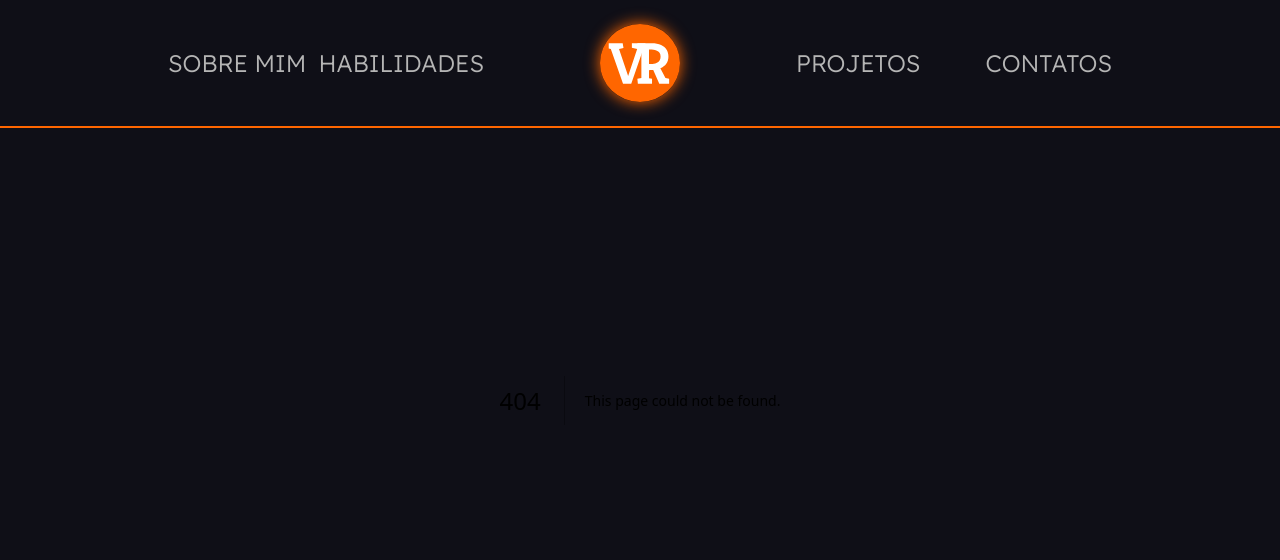
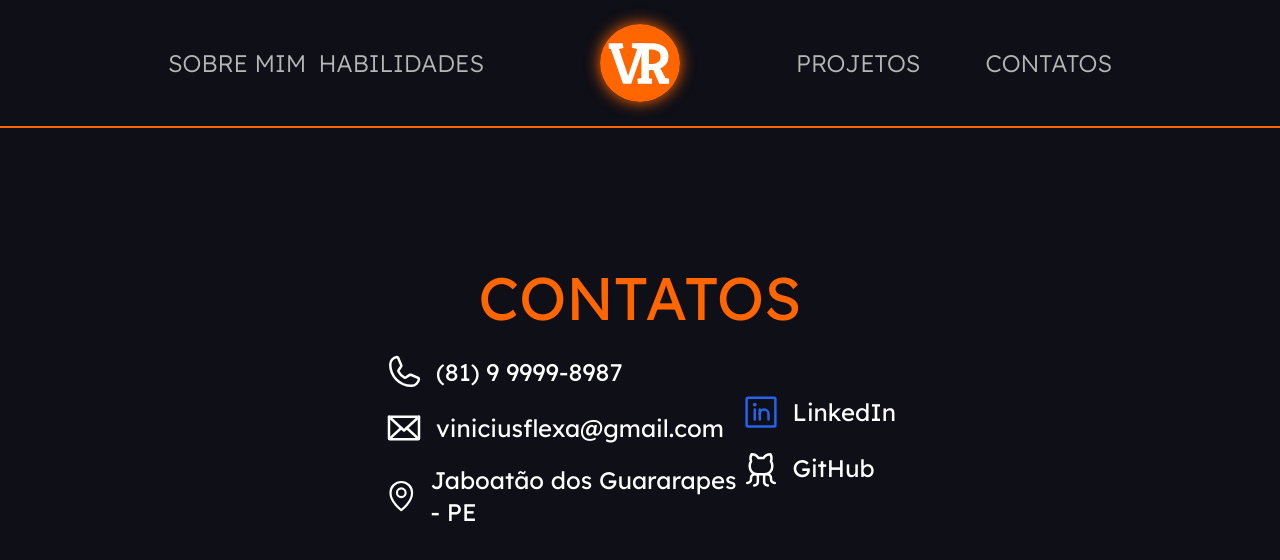
Before and after one commit to ViniciusRCSilva/Portfolio, a Next.js app: page /contatos in a window 1280 px wide. Before the commit this address had no page. Shown: the top 560 px of the page. Built offline with nearby package versions, Linux system fonts and the light colour scheme.

Commit message:
contatos desktop version

```diff
--- /dev/null
+++ b/src/pages/contatos.tsx
@@ -0,0 +1,60 @@
+import Link from "next/link";
+import { Envelope, GithubLogo, LinkedinLogo, MapPin, Phone } from "phosphor-react";
+
+export default function contatos(){
+    return(
+        <div className="z-0 flex w-full h-screen justify-center text-white">
+
+            {/* mobile section */}
+            <div className="flex md:hidden flex-col w-[80%] items-center justify-center gap-6">
+                <p className="text-4xl text-[#FF6600]">CONTATOS</p>
+
+            </div>
+
+            {/* desktop section */}
+            <div className="hidden md:flex flex-col w-[80%] items-center justify-center gap-6">
+                <p className="text-6xl text-[#FF6600]">CONTATOS</p>
+
+                <div className="flex flex-row w-[50%] justify-between items-center text-2xl">
+
+                    <div className="flex flex-col justify-start gap-3">
+                        <div className="flex flex-row items-center gap-3 pb-1 link link-underline link-underline-white cursor-pointer">
+                            <Phone className="w-10 h-10" />
+                            <p>(81) 9 9999-8987</p>
+                        </div>
+
+                        <Link href="mailto:viniciusflexa@gmail.com" target="_blank">
+                            <div className="flex flex-row items-center gap-3 pb-1 link link-underline link-underline-white cursor-pointer">
+                                <Envelope className="w-10 h-10" />
+                                <p>viniciusflexa@gmail.com</p>
+                            </div>
+                        </Link>
+
+                        <div className="flex flex-row items-center gap-3 pb-1 link link-underline link-underline-white cursor-pointer">
+                            <MapPin className="w-10 h-10" />
+                            Jaboatão dos Guararapes - PE
+                        </div>
+                    </div>
+
+                    <div className="flex flex-col justify-start gap-3">
+                        <Link href="https://www.linkedin.com/in/vinicius-rc-silva" target="_blank">
+                            <div className="flex flex-row items-center gap-3 pb-1 link link-underline link-underline-white cursor-pointer">
+                                <LinkedinLogo className="w-10 h-10 text-blue-600" />
+                                <p>LinkedIn</p>
+                            </div>
+                        </Link>
+
+                        <Link href="https://github.com/ViniciusRCSilva" target="_blank">
+                            <div className="flex flex-row items-center gap-3 pb-1 link link-underline link-underline-white cursor-pointer">
+                                    <GithubLogo className="w-10 h-10" />
+                                    <p>GitHub</p>
+                            </div>
+                        </Link>
+
+                    </div>
+
+                </div>
+            </div>
+        </div>
+    )
+}
```
